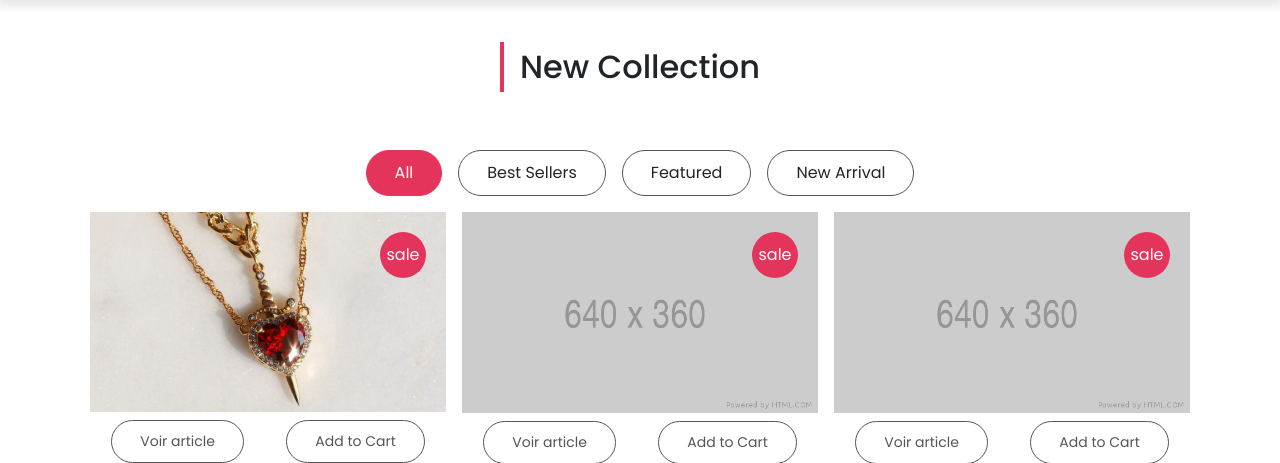
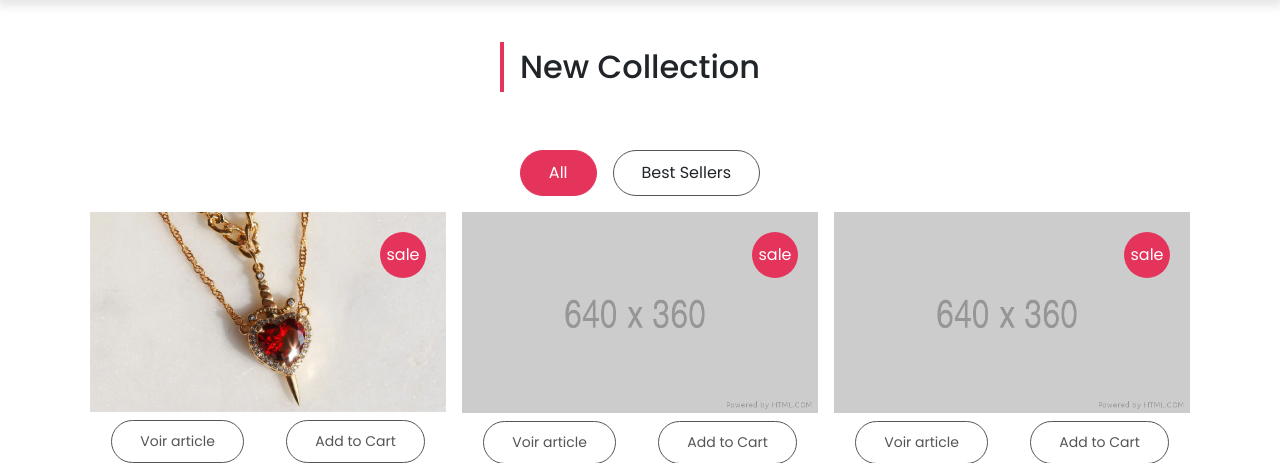
Before and after one commit to Akhystophane/W_Shop, a Django app: page / in a window 1280 px wide. Shown: the part 70-533 px from the top of the page. Run offline with Django 4.2, Linux system fonts and the light colour scheme; data comes from the database, SQL or seed files in the repository; some libraries are stand-ins or nearby versions; some web fonts are replaced.

Commit message:
comment two html lines for a tes

```diff
--- a/store/templates/store/index.html
+++ b/store/templates/store/index.html
@@ -19,8 +19,8 @@
                 <div class = "d-flex flex-wrap justify-content-center mt-5 filter-button-group">
                     <a href="{% url 'index' %}"><button type = "button" class = "btn m-2 text-dark active-filter-btn" data-filter = "*">All</button></a>
                     <a href="{% url 'best_seller' %}"><button type = "button" class = "btn m-2 text-dark" data-filter = ".best">Best Sellers</button></a>
-                    <a href="{% url 'featured' %}"><button type = "button" class = "btn m-2 text-dark" data-filter = ".feat">Featured</button></a>
-                    <a href="{% url 'new_arrival' %}"><button type = "button" class = "btn m-2 text-dark" data-filter = ".new">New Arrival</button></a>
+<!--                    <a href="{% url 'featured' %}"><button type = "button" class = "btn m-2 text-dark" data-filter = ".feat">Featured</button></a>-->
+<!--                    <a href="{% url 'new_arrival' %}"><button type = "button" class = "btn m-2 text-dark" data-filter = ".new">New Arrival</button></a>-->
                 </div>
                 <div class = "collection-list mt-8 gx-0 gy-10">
                 {% for product in products %}
```
